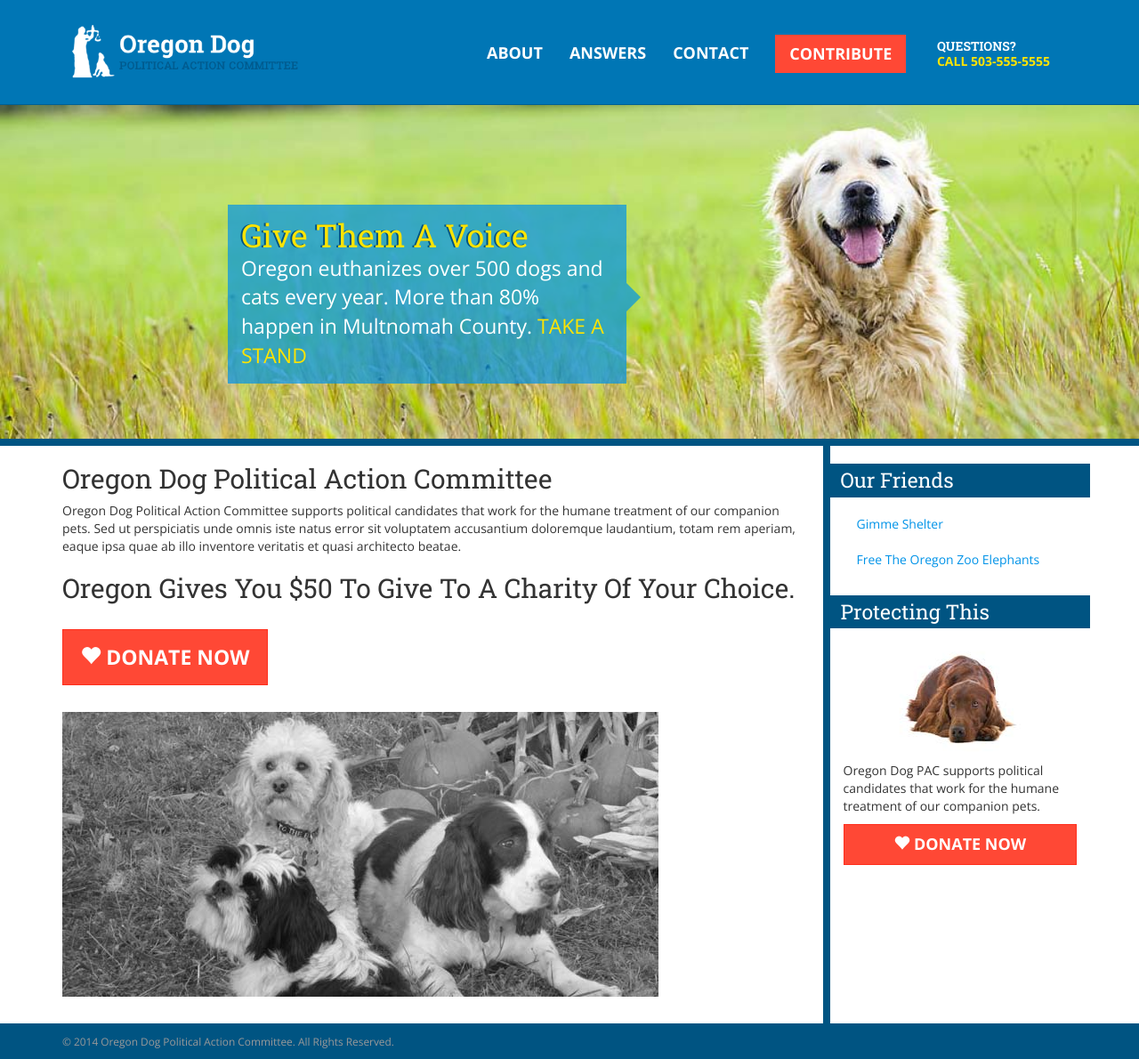
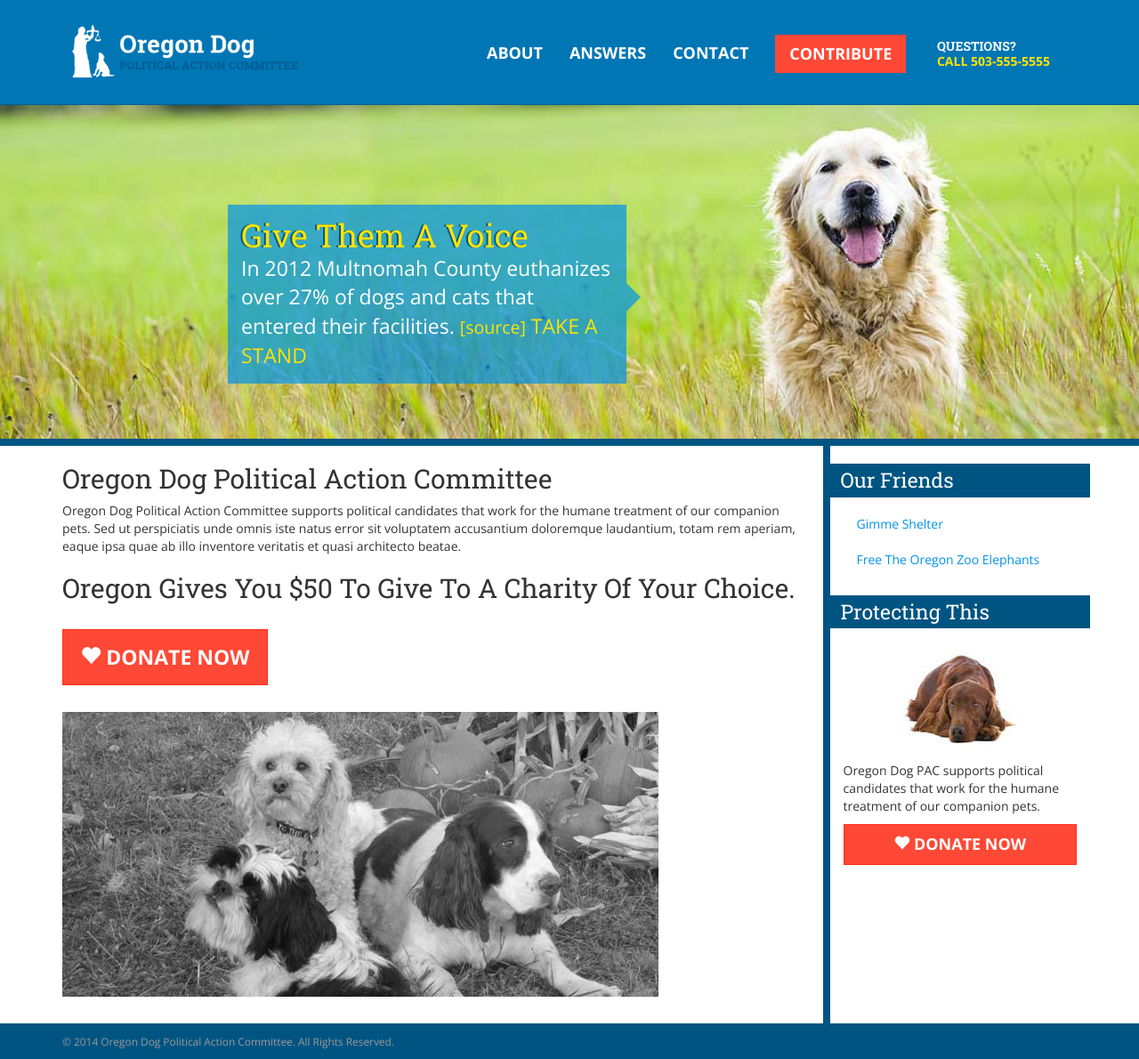
Before and after one commit to OregonDogPAC/OregonDogPAC.github.io, a Jekyll site: the page built from index.markdown, in a window 1280 px wide and 1190 px high. Shown: the whole window at 89% size. Built offline with Jekyll 4.4.1, drawn with Linux system fonts in a browser that asks for light colours.

Commit message:
Updated hero statistic.

```diff
--- a/_includes/headerhome.html
+++ b/_includes/headerhome.html
@@ -5,7 +5,7 @@
                 <h1 class="bubble-heading shadow">Give Them A Voice</h1>
             </div>
             <div class="bubble-content">
-                <p>Oregon euthanizes over 500 dogs and cats every year. More than 80% happen in Multnomah County. <a href="#">TAKE A STAND</a></p>
+                <p>In 2012 Multnomah County euthanizes over 27% of dogs and cats that entered their facilities. <a href="https://multcopets.org/reports-and-agency-statistics"><small>[source]</small></a> <a href="#">TAKE A STAND</a></p>
             </div>
         </div>
     </div>
```
